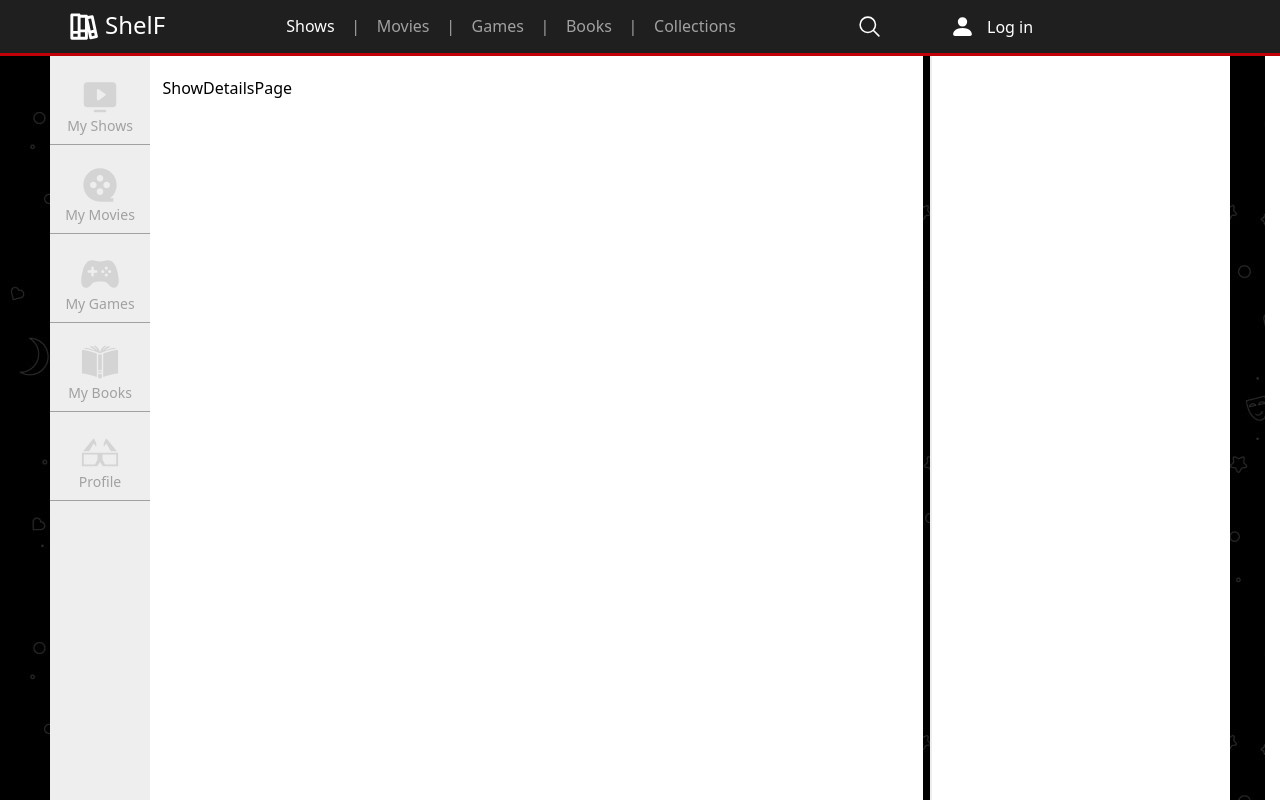
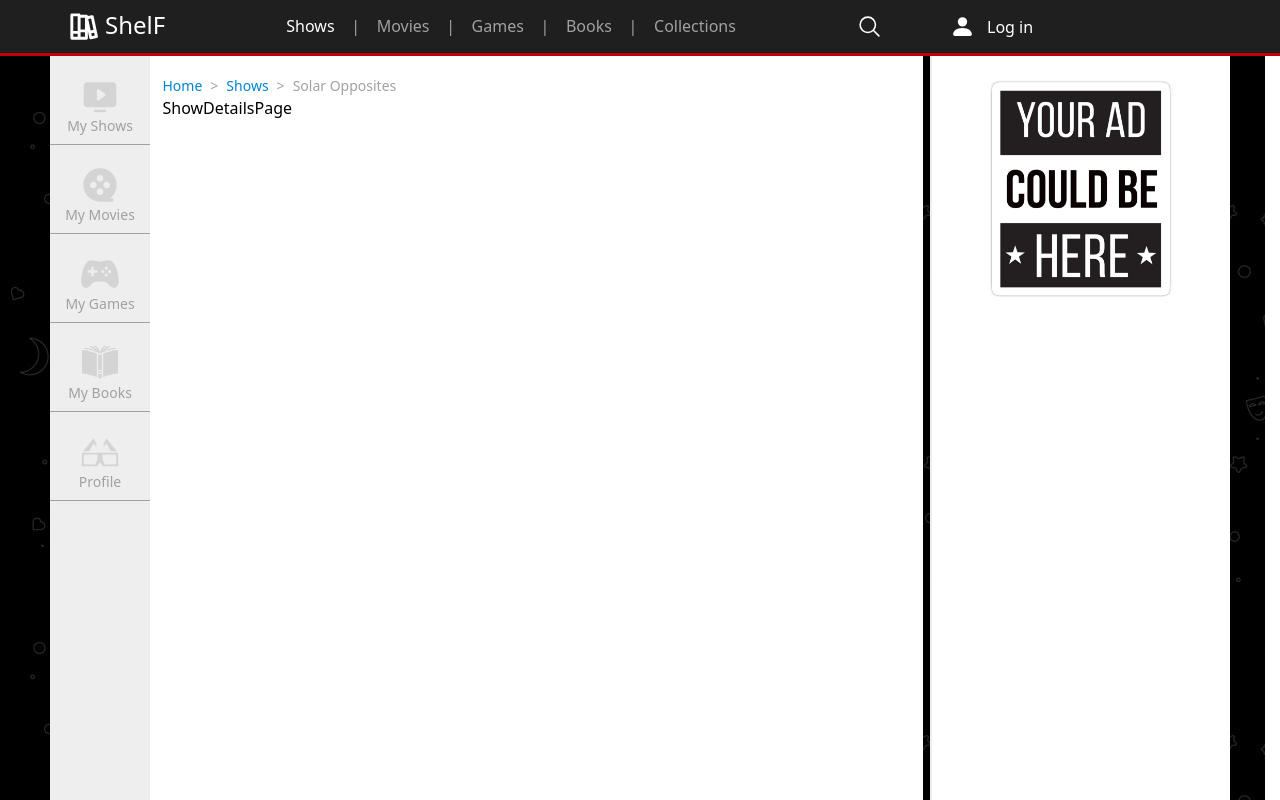
Before and after one commit to StanleyHH/shelf, a React (Vite) app in the folder frontend/: page /shows/1 in a window 1280 px wide. Built offline with nearby package versions, Linux system fonts and the light colour scheme.

Commit message:
Add ad to secondary sidebar and update Breadcrumb

```diff
--- a/frontend/src/components/Breadcrumb.tsx
+++ b/frontend/src/components/Breadcrumb.tsx
@@ -1,8 +1,12 @@
 import { Link } from 'react-router';
 
-export default function Breadcrumb() {
+interface Props {
+  currentPage?: string;
+}
+
+export default function Breadcrumb({ currentPage }: Readonly<Props>) {
   return (
-    <div className="text-sm">
+    <div className="flex text-sm">
       <Link to="/shows" className="text-sky-600 hover:underline">
         Home
       </Link>
@@ -10,6 +14,12 @@ export default function Breadcrumb() {
       <Link to="/shows" className="text-sky-600 hover:underline">
         Shows
       </Link>
+      {currentPage === 'showDetails' && (
+        <div>
+          <span className="mx-2 text-neutral-400">&gt;</span>
+          <span className="text-neutral-400">Solar Opposites</span>
+        </div>
+      )}
     </div>
   );
 }
--- a/frontend/src/pages/ShowDetailsPage.tsx
+++ b/frontend/src/pages/ShowDetailsPage.tsx
@@ -1,10 +1,15 @@
+import yourAd from '../assets/your_ad.jpg';
+import Breadcrumb from '../components/Breadcrumb.tsx';
 import SecondSidebarContainer from '../components/SecondSidebarContainer.tsx';
 
 export default function ShowDetailsPage() {
   return (
     <>
+      <Breadcrumb currentPage="showDetails" />
       <div>ShowDetailsPage</div>
-      <SecondSidebarContainer></SecondSidebarContainer>
+      <SecondSidebarContainer>
+        <img src={yourAd} alt="your_ad" />
+      </SecondSidebarContainer>
     </>
   );
 }
```
Also changed, not shown: frontend/src/assets/your_ad.JPG (added).
